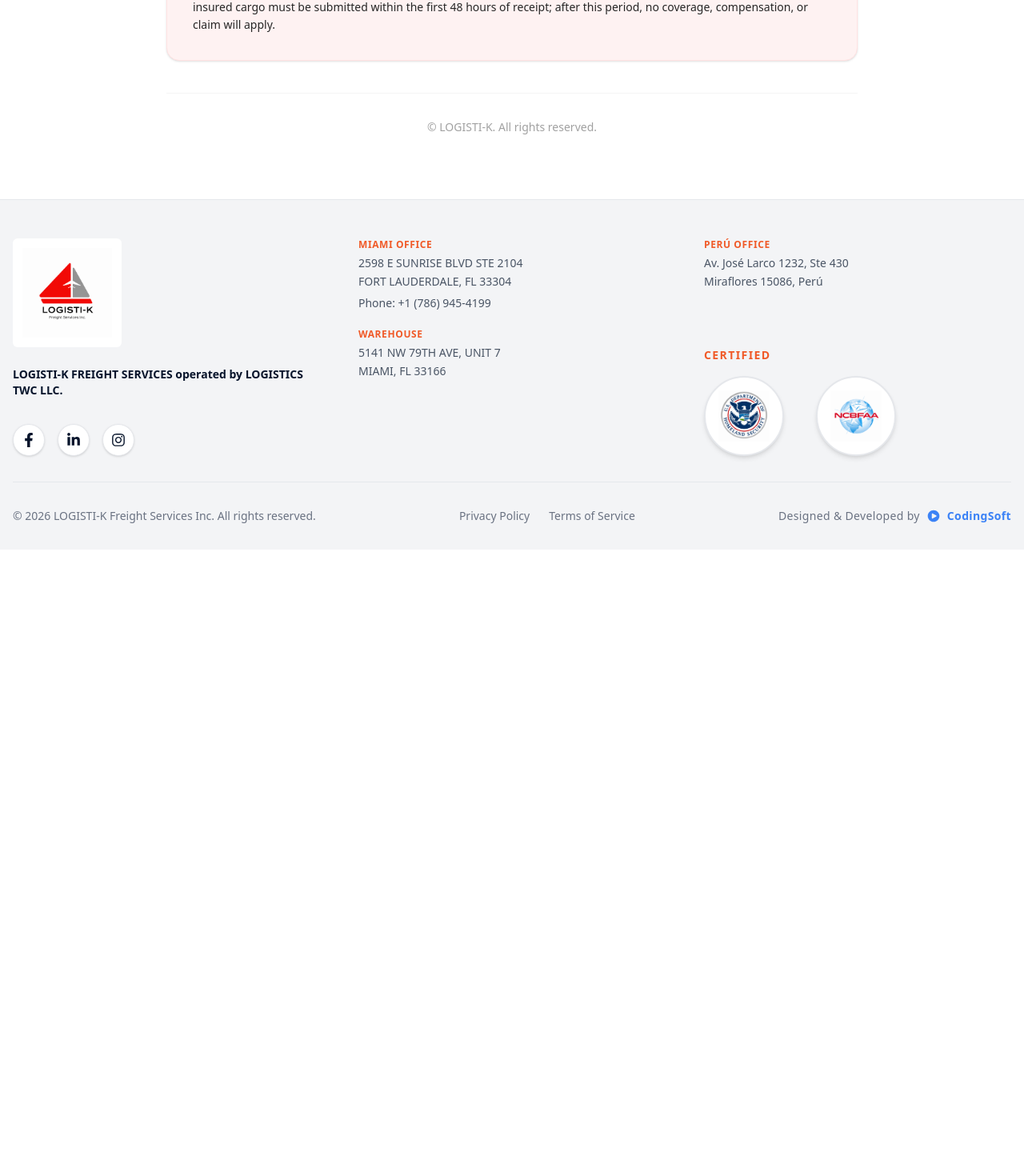
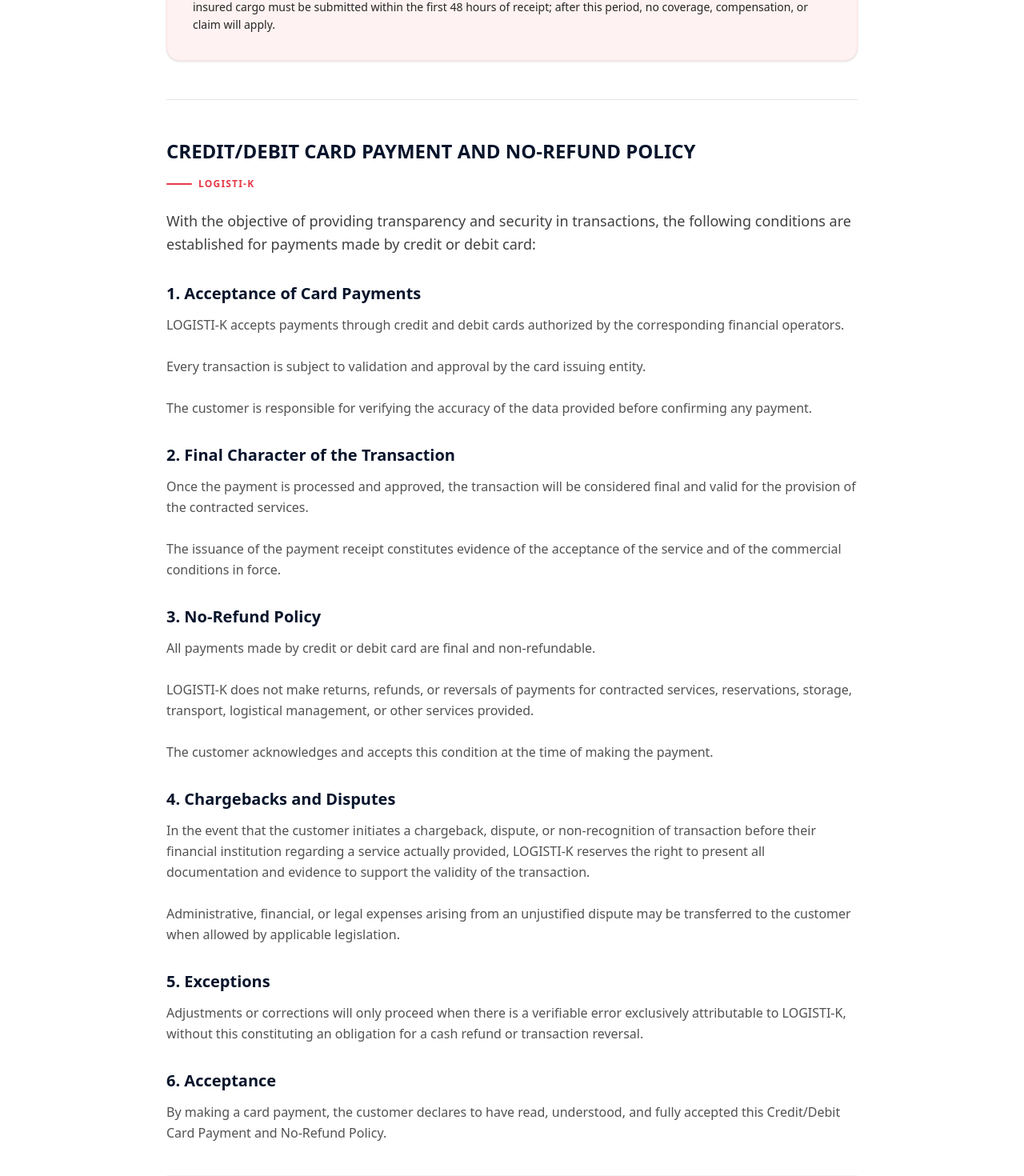
Before and after one commit to oymg81/cargoflow-platform, a Next.js app in the folder frontend/: page /en/terms in a window 1280 px wide. Shown: the part 1740-3210 px from the top of the page at 80% size. Before the commit the page ends 2427 px from the top, so only its background shows below. Built offline with nearby package versions, Linux system fonts and the light colour scheme; no server answers; the database is empty.

Commit message:
Update terms with card payment policy

```diff
--- a/frontend/messages/en.json
+++ b/frontend/messages/en.json
@@ -198,6 +198,20 @@
     "sec5_desc": "LOGISTI-K will not be liable for claims submitted outside the deadlines established in these terms and conditions.\n\nThe client acknowledges and accepts that failure to comply with the indicated procedures and times limits any right to claim, refund, or compensation.",
     "important_title": "IMPORTANT:",
     "important_desc": "All merchandise will be delivered only upon confirmation of payment. Pickup or delivery coordination must be done before 12:00 p.m.; otherwise, it will be scheduled for the next business day. Merchandise not claimed within 15 calendar days of arrival will be considered abandoned and will become available to LOGISTI-K. Claims for damage or loss of insured cargo must be submitted within the first 48 hours of receipt; after this period, no coverage, compensation, or claim will apply.",
+    "payment_policy_heading": "CREDIT/DEBIT CARD PAYMENT AND NO-REFUND POLICY",
+    "payment_policy_intro": "With the objective of providing transparency and security in transactions, the following conditions are established for payments made by credit or debit card:",
+    "pp_sec1_title": "1. Acceptance of Card Payments",
+    "pp_sec1_desc": "LOGISTI-K accepts payments through credit and debit cards authorized by the corresponding financial operators.\n\nEvery transaction is subject to validation and approval by the card issuing entity.\n\nThe customer is responsible for verifying the accuracy of the data provided before confirming any payment.",
+    "pp_sec2_title": "2. Final Character of the Transaction",
+    "pp_sec2_desc": "Once the payment is processed and approved, the transaction will be considered final and valid for the provision of the contracted services.\n\nThe issuance of the payment receipt constitutes evidence of the acceptance of the service and of the commercial conditions in force.",
+    "pp_sec3_title": "3. No-Refund Policy",
+    "pp_sec3_desc": "All payments made by credit or debit card are final and non-refundable.\n\nLOGISTI-K does not make returns, refunds, or reversals of payments for contracted services, reservations, storage, transport, logistical management, or other services provided.\n\nThe customer acknowledges and accepts this condition at the time of making the payment.",
+    "pp_sec4_title": "4. Chargebacks and Disputes",
+    "pp_sec4_desc": "In the event that the customer initiates a chargeback, dispute, or non-recognition of transaction before their financial institution regarding a service actually provided, LOGISTI-K reserves the right to present all documentation and evidence to support the validity of the transaction.\n\nAdministrative, financial, or legal expenses arising from an unjustified dispute may be transferred to the customer when allowed by applicable legislation.",
+    "pp_sec5_title": "5. Exceptions",
+    "pp_sec5_desc": "Adjustments or corrections will only proceed when there is a verifiable error exclusively attributable to LOGISTI-K, without this constituting an obligation for a cash refund or transaction reversal.",
+    "pp_sec6_title": "6. Acceptance",
+    "pp_sec6_desc": "By making a card payment, the customer declares to have read, understood, and fully accepted this Credit/Debit Card Payment and No-Refund Policy.",
     "footer_rights": "© LOGISTI-K. All rights reserved."
   },
   "Privacy": {
--- a/frontend/messages/es.json
+++ b/frontend/messages/es.json
@@ -198,6 +198,20 @@
     "sec5_desc": "LOGISTI-K no será responsable por reclamaciones presentadas fuera de los plazos establecidos en estos términos y condiciones.\n\nEl cliente reconoce y acepta que el incumplimiento de los procedimientos y tiempos indicados limita cualquier derecho a reclamo, reembolso o compensación.",
     "important_title": "IMPORTANTE:",
     "important_desc": "Toda mercancía será entregada únicamente previa confirmación de pago. Las coordinaciones de recojo o entrega deben realizarse antes de las 12:00 p.m.; de lo contrario, serán programadas para el siguiente día hábil. La mercancía no reclamada dentro de los 15 días calendario posteriores a su arribo será considerada en abandono y pasará a disposición de LOGISTI-K. Las reclamaciones por daño o pérdida de carga asegurada deberán presentarse dentro de las primeras 48 horas posteriores a la recepción; vencido dicho plazo, no procederá ninguna cobertura, indemnización o reclamo.",
+    "payment_policy_heading": "POLÍTICA DE PAGOS CON TARJETA Y NO DEVOLUCIONES",
+    "payment_policy_intro": "Con el objetivo de brindar transparencia y seguridad en las transacciones, se establecen las siguientes condiciones para los pagos realizados mediante tarjeta de crédito o débito:",
+    "pp_sec1_title": "1. Aceptación de Pagos con Tarjeta",
+    "pp_sec1_desc": "LOGISTI-K acepta pagos mediante tarjetas de crédito y débito autorizadas por los operadores financieros correspondientes.\n\nToda transacción está sujeta a validación y aprobación por parte de la entidad emisora de la tarjeta.\n\nEl cliente es responsable de verificar la exactitud de los datos proporcionados antes de confirmar cualquier pago.",
+    "pp_sec2_title": "2. Carácter Definitivo de la Transacción",
+    "pp_sec2_desc": "Una vez procesado y aprobado el pago, la transacción se considerará final y válida para la prestación de los servicios contratados.\n\nLa emisión del comprobante de pago constituye evidencia de la aceptación del servicio y de las condiciones comerciales vigentes.",
+    "pp_sec3_title": "3. Política de No Devoluciones",
+    "pp_sec3_desc": "Todos los pagos realizados mediante tarjeta de crédito o débito son definitivos y no reembolsables.\n\nLOGISTI-K no realiza devoluciones, reembolsos ni reversos de pagos por servicios contratados, reservaciones, almacenaje, transporte, gestiones logísticas u otros servicios prestados.\n\nEl cliente reconoce y acepta esta condición al momento de efectuar el pago.",
+    "pp_sec4_title": "4. Contracargos y Disputas",
+    "pp_sec4_desc": "En caso de que el cliente inicie un contracargo, desconocimiento de consumo o disputa ante su entidad financiera respecto de un servicio efectivamente prestado, LOGISTI-K se reserva el derecho de presentar toda la documentación y evidencia correspondiente para sustentar la validez de la transacción.\n\nLos gastos administrativos, financieros o legales derivados de una disputa injustificada podrán ser trasladados al cliente cuando la legislación aplicable lo permita.",
+    "pp_sec5_title": "5. Excepciones",
+    "pp_sec5_desc": "Únicamente procederán ajustes o correcciones cuando exista un error comprobable atribuible exclusivamente a LOGISTI-K, sin que ello constituya una obligación de devolución en efectivo o reverso de la transacción.",
+    "pp_sec6_title": "6. Aceptación",
+    "pp_sec6_desc": "Al efectuar un pago con tarjeta, el cliente declara haber leído, comprendido y aceptado íntegramente la presente Política de Pagos con Tarjeta y No Devoluciones.",
     "footer_rights": "© LOGISTI-K. Todos los derechos reservados."
   },
   "Privacy": {
--- a/frontend/src/app/[locale]/terms/page.tsx
+++ b/frontend/src/app/[locale]/terms/page.tsx
@@ -79,6 +79,54 @@
               </p>
             </div>
 
+            {/* Credit/Debit Card Payment and No-Refund Policy section */}
+            <div className="pt-12 border-t border-neutral-200 mt-12">
+              <h2 className="text-2xl font-bold text-[#07142b] mb-2">
+                {t('payment_policy_heading')}
+              </h2>
+              <div className="inline-flex items-center gap-2 mb-6">
+                <div className="w-8 h-0.5 bg-[#E63946] rounded-full"></div>
+                <span className="text-[#E63946] font-bold uppercase tracking-widest text-xs">
+                  {t('subtitle')}
+                </span>
+              </div>
+              <p className="text-lg leading-relaxed font-medium text-neutral-700 mb-8">
+                {t('payment_policy_intro')}
+              </p>
+
+              <div className="space-y-8">
+                <div>
+                  <h3 className="text-xl font-bold text-[#07142b] mb-3">{t('pp_sec1_title')}</h3>
+                  <p className="leading-relaxed whitespace-pre-line">{t('pp_sec1_desc')}</p>
+                </div>
+
+                <div>
+                  <h3 className="text-xl font-bold text-[#07142b] mb-3">{t('pp_sec2_title')}</h3>
+                  <p className="leading-relaxed whitespace-pre-line">{t('pp_sec2_desc')}</p>
+                </div>
+
+                <div>
+                  <h3 className="text-xl font-bold text-[#07142b] mb-3">{t('pp_sec3_title')}</h3>
+                  <p className="leading-relaxed whitespace-pre-line">{t('pp_sec3_desc')}</p>
+                </div>
+
+                <div>
+                  <h3 className="text-xl font-bold text-[#07142b] mb-3">{t('pp_sec4_title')}</h3>
+                  <p className="leading-relaxed whitespace-pre-line">{t('pp_sec4_desc')}</p>
+                </div>
+
+                <div>
+                  <h3 className="text-xl font-bold text-[#07142b] mb-3">{t('pp_sec5_title')}</h3>
+                  <p className="leading-relaxed whitespace-pre-line">{t('pp_sec5_desc')}</p>
+                </div>
+
+                <div>
+                  <h3 className="text-xl font-bold text-[#07142b] mb-3">{t('pp_sec6_title')}</h3>
+                  <p className="leading-relaxed whitespace-pre-line">{t('pp_sec6_desc')}</p>
+                </div>
+              </div>
+            </div>
+
             {/* Bottom copyright notice */}
             <p className="text-sm text-neutral-400 pt-8 border-t border-neutral-100 text-center">
               {t('footer_rights')}
```
